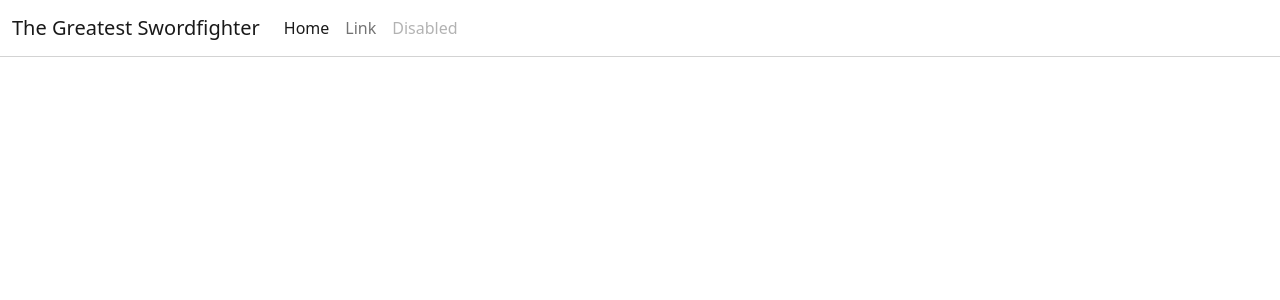
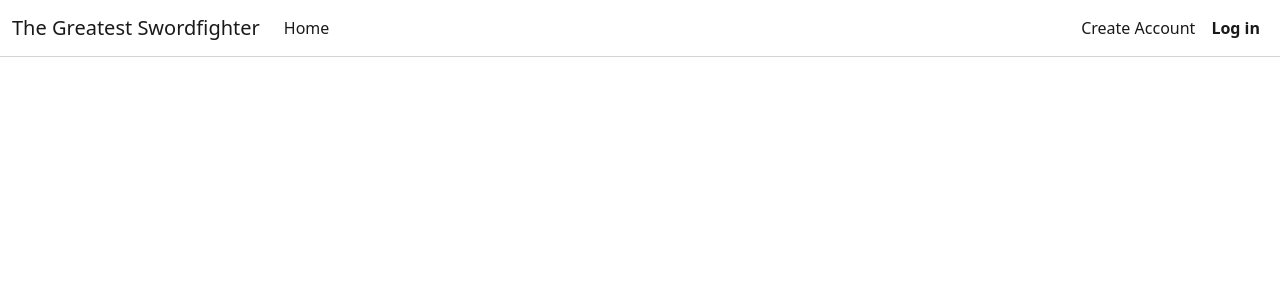
Before and after one commit to jensbrauer/rankYourSwordFighterResubmission, a Django app: page / in a window 1280 px wide. Shown: the top 300 px of the page. Run offline with Django 3.2, Linux system fonts and the light colour scheme; data that the repository does not hold is empty.

Commit message:
Add signup, login och logout to base.html

```diff
--- a/templates/base.html
+++ b/templates/base.html
@@ -1,4 +1,6 @@
 {% load static %}
+{% load account %}
+
 
 <!DOCTYPE html>
 <html class="h-100">
@@ -22,12 +24,21 @@
               <li class="nav-item">
                 <a class="nav-link active" aria-current="page" href="#">Home</a>
               </li>
+            </ul>
+            {% if user.is_authenticated %}
+            <ul class="navbar-nav ms-auto mb-2 mb-lg-0">
               <li class="nav-item">
-                <a class="nav-link" href="#">Link</a>
+                  <a class="nav-link active" aria-current="page" href="{% url 'account_logout' %}"><strong>Sign out, </strong>{% user_display user %}</a>
+              </li>
+            {% else %}
+            <ul class="navbar-nav ms-auto mb-2 mb-lg-0">
+              <li class="nav-item">
+                  <a class="nav-link active" aria-current="page" href="{% url 'account_signup' %}">Create Account</a>
               </li>
               <li class="nav-item">
-                <a class="nav-link disabled">Disabled</a>
+                  <a class="nav-link active" aria-current="page" href="{% url 'account_login' %}"><strong>Log in</strong></a>
               </li>
+            {% endif %}
             </ul>
           </div>
         </div>
```
